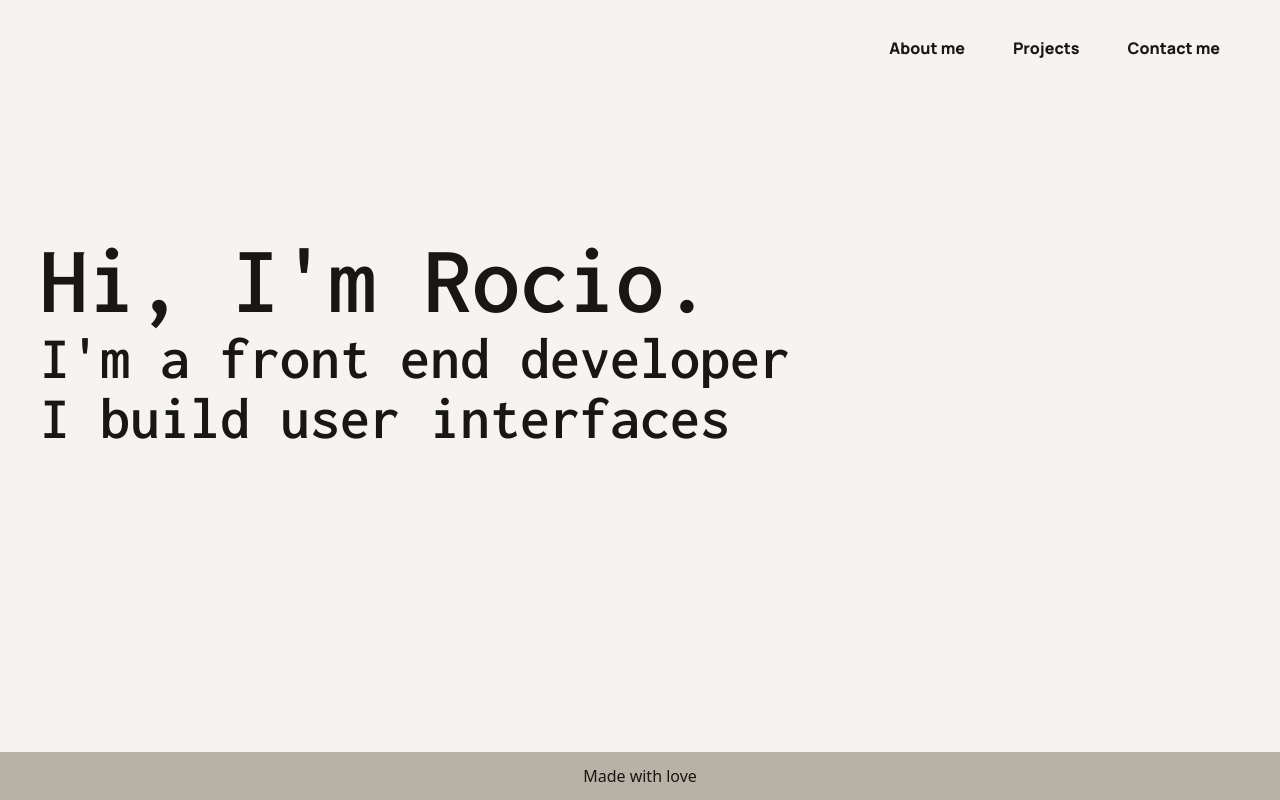
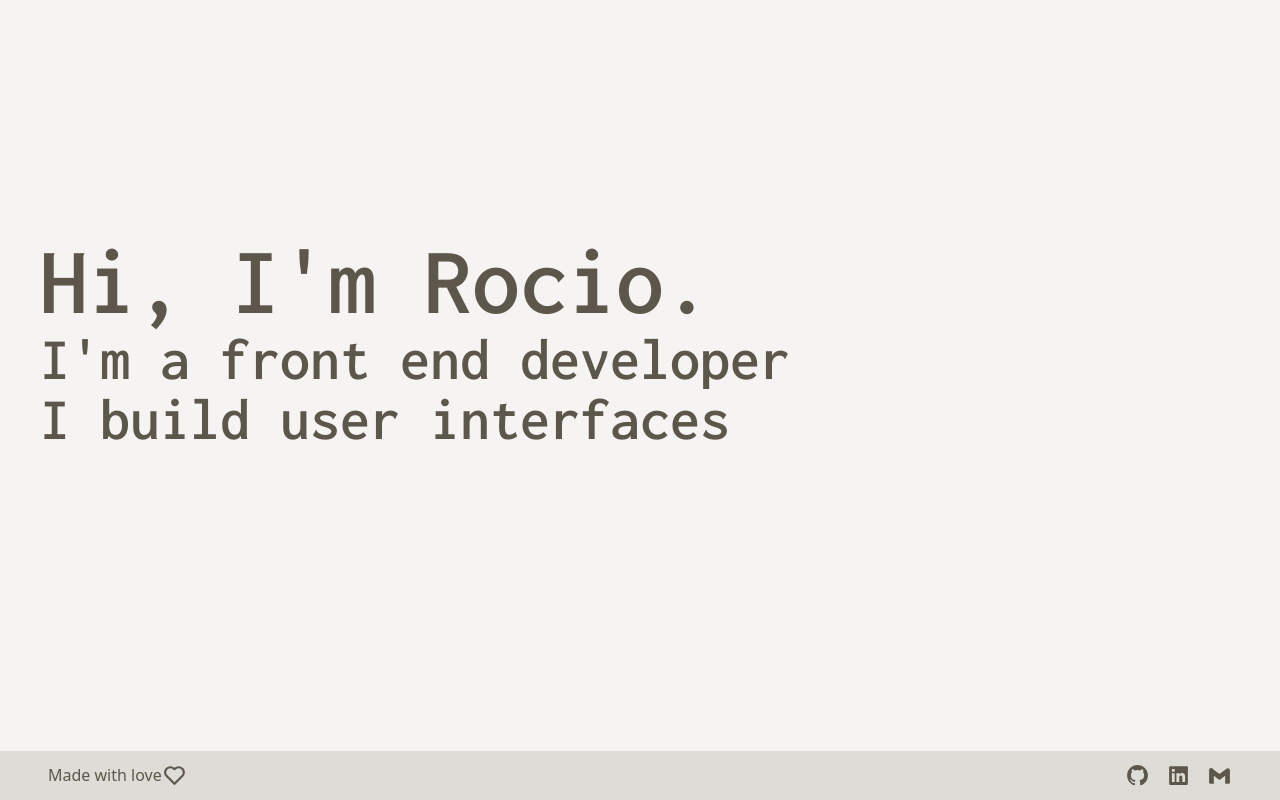
Before and after one commit to rocio-alcala/portfolio-alcala, a Next.js app: page / in a window 1280 px wide. Built offline with nearby package versions, Linux system fonts and the light colour scheme.

Commit message:
navbar responsive and dark mode

```diff
--- a/src/app/layout.tsx
+++ b/src/app/layout.tsx
@@ -1,7 +1,13 @@
 import type { Metadata } from "next";
 import { inconsolata, manrope } from "./font";
 import "./globals.css";
-import NavBarItem from "@/components/NavBarItem";
+import {
+  BiHeart,
+  BiLogoGithub,
+  BiLogoGmail,
+  BiLogoLinkedinSquare
+} from "react-icons/bi";
+import NavBar from "@/components/NavBar";
 
 export const metadata: Metadata = {
   title: "Rocio Alcala",
@@ -15,19 +21,32 @@ export default function RootLayout({
 }>) {
   return (
     <html lang="en">
+      <head>
+        <link rel="icon" type="image" href="/icon.png" />
+      </head>
       <body
         className={`${inconsolata.variable} ${manrope.variable} flex flex-col min-h-svh bg-background-light dark:bg-background-dark text-primary-text-light dark:text-primary-text-dark`}
       >
-        <nav className="flex justify-end p-6 mr-6 animate-fade-out-top">
-          <ul className="flex gap-6 font-manrope font-extrabold">
-            <NavBarItem>About me</NavBarItem>
-            <NavBarItem>Projects</NavBarItem>
-            <NavBarItem>Contact me</NavBarItem>
-          </ul>
-        </nav>
+        <NavBar />
         {children}
-        <footer className="bg-background-secondary-light dark:bg-background-secondary-dark p-3 text-center">
-          Made with love
+        <footer className="bg-background-secondary-light dark:bg-background-secondary-dark p-3 px-12 text-center flex justify-between">
+          <div className="flex">
+            Made with love <BiHeart size={25} />
+          </div>
+          <div className="flex gap-4">
+            <BiLogoGithub
+              size={25}
+              className="hover:text-secondary-text-light dark:hover:text-secondary-text-dark transition duration-500"
+            />
+            <BiLogoLinkedinSquare
+              className="hover:text-secondary-text-light dark:hover:text-secondary-text-dark transition duration-500"
+              size={25}
+            />
+            <BiLogoGmail
+              className="hover:text-secondary-text-light dark:hover:text-secondary-text-dark transition duration-500"
+              size={25}
+            />
+          </div>
         </footer>
       </body>
     </html>
--- a/src/app/page.tsx
+++ b/src/app/page.tsx
@@ -6,7 +6,7 @@ export default function Home() {
       <div className="p-10 text-2xl sm:text-4xl md:text-6xl mt-24">
         <h1 className="text-3xl sm:text-5xl md:text-8xl">Hi, I'm Rocio.</h1>
         <div className="w-max">
-          <h2 className="typetext border-r-6 border-white">
+          <h2 className="typetext border-primary-text-light dark:border-primary-text-dark">
             I'm a front end developer
           </h2>
         </div>
--- /dev/null
+++ b/src/components/NavBar.tsx
@@ -0,0 +1,68 @@
+"use client";
+
+import {
+  BiCodeAlt,
+  BiEnvelope,
+  BiMenu,
+  BiMoon,
+  BiSun,
+  BiUser,
+  BiX
+} from "react-icons/bi";
+import NavBarItem from "./NavBarItem";
+import { useState } from "react";
+
+export default function NavBar() {
+  const [isMenuOpen, setIsMenuOpen] = useState(false);
+  const [darkMode, setDarkMode] = useState(false);
+
+  function handleDarkModeToggle() {
+    setDarkMode(!darkMode);
+    document.documentElement.classList.toggle("dark");
+  }
+
+  return (
+    <>
+      <nav>
+        <div className="justify-end p-6 mr-6 animate-fade-out-top hidden sm:flex sm:visible">
+          <ul className="flex gap-6 font-manrope font-extrabold">
+            <NavBarItem>
+              <BiUser size={25} />
+              About me
+            </NavBarItem>
+            <NavBarItem>
+              <BiCodeAlt size={25} />
+              Projects
+            </NavBarItem>
+            <NavBarItem>
+              <BiEnvelope size={25} />
+              Contact me
+            </NavBarItem>
+            <div className="hover:cursor-pointer m-2 p-1 flex items-center">
+              {darkMode ? (
+                <BiMoon
+                  className="animate-fade-out-top hover:text-secondary-text-light dark:hover:text-secondary-text-dark transition-* duration-300"
+                  onClick={handleDarkModeToggle}
+                  size={25}
+                />
+              ) : (
+                <BiSun
+                  className="animate-fade-out-top hover:text-secondary-text-light dark:hover:text-secondary-text-dark transition-* duration-300"
+                  onClick={handleDarkModeToggle}
+                  size={25}
+                />
+              )}
+            </div>
+          </ul>
+        </div>
+        <div className="sm:hidden sm:opacity-0 flex justify-end p-6 animate-fade-out-top">
+          {isMenuOpen ? (
+            <BiX onClick={() => setIsMenuOpen(false)} size={25} />
+          ) : (
+            <BiMenu onClick={() => setIsMenuOpen(true)} size={25} />
+          )}
+        </div>
+      </nav>
+    </>
+  );
+}
--- a/src/components/NavBarItem.tsx
+++ b/src/components/NavBarItem.tsx
@@ -11,7 +11,7 @@ export default function NavBarItem({
   return (
     <li
       onClick={onClick}
-      className="hover:cursor-pointer m-2 p-1  relative after:absolute after:bottom-0 after:left-0 after:bg-secondary-text-light dark:after:bg-secondary-text-dark after:w-0 after:h-[2px] hover:after:w-full hover:after:transition-* hover:text-secondary-text-light dark:hover:text-secondary-text-dark transition-* duration-300 hover:after:duration-300"
+      className="hover:cursor-pointer m-2 p-1 flex items-center gap-2 relative after:absolute after:bottom-0 after:left-0 after:bg-secondary-text-light dark:after:bg-secondary-text-dark after:w-0 after:h-[2px] hover:after:w-full hover:after:transition-* hover:text-secondary-text-light dark:hover:text-secondary-text-dark transition-* duration-300 hover:after:duration-300"
     >
       {children}
     </li>
--- a/tailwind.config.ts
+++ b/tailwind.config.ts
@@ -6,6 +6,7 @@ const config: Config = {
     "./src/components/**/*.{js,ts,jsx,tsx,mdx}",
     "./src/app/**/*.{js,ts,jsx,tsx,mdx}"
   ],
+  darkMode: "selector",
   theme: {
     extend: {
       backgroundImage: {
@@ -22,11 +23,11 @@ const config: Config = {
       colors: {
         "background-light": "#F5F4F3",
         "background-dark": "#211F1A",
-        "primary-text-light": "#181714",
+        "primary-text-light": "#5D564A",
         "primary-text-dark": "#B1AB9D",
         "secondary-text-light": "#B8B2A6",
         "secondary-text-dark": "#F1EFED",
-        "background-secondary-light": "#B8B2A6",
+        "background-secondary-light": "#DEDCD6",
         "background-secondary-dark": "#4C463C"
       },
       keyframes: {
```
Also changed, not shown: package.json (+5 -4 lines), 1 other file (tests, documents, lock files or other folders).
